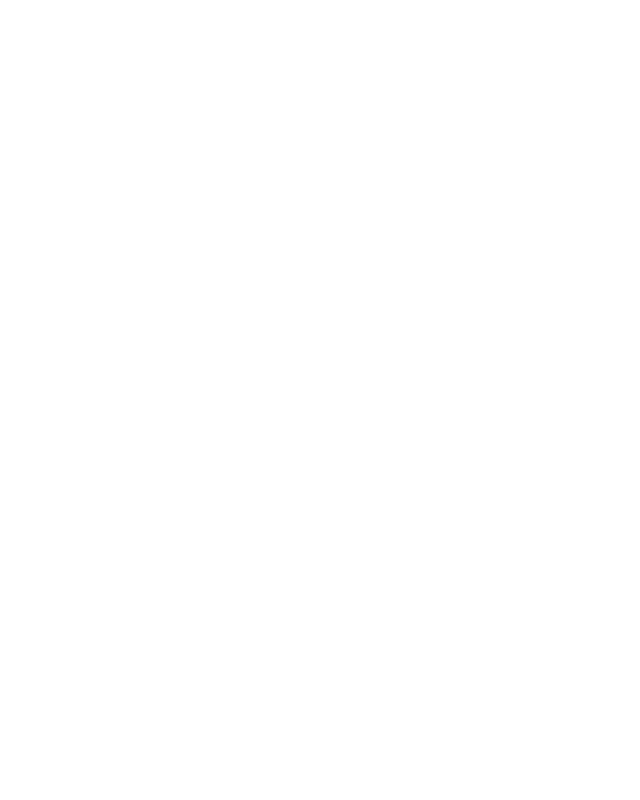
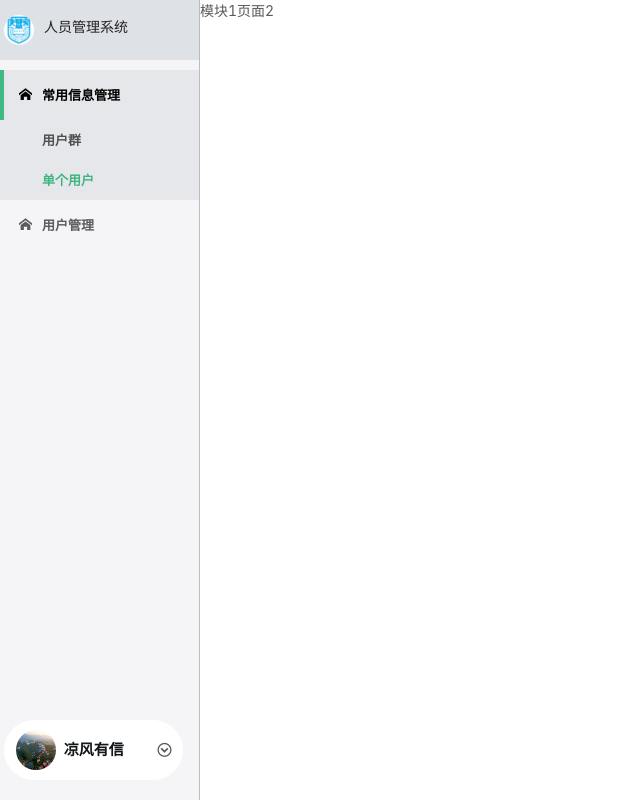
Before and after one commit to InTheWind1115/manageWeb, a Vue app: page /index/module1page2 in a window 1280 px wide. Shown: the whole page, without its empty margins (0-640 px from the left). Built offline with nearby package versions, Linux system fonts and the light colour scheme.

Commit message:
完善2级菜单栏

```diff
--- a/src/components/menu/menuCustom.vue
+++ b/src/components/menu/menuCustom.vue
@@ -2,8 +2,18 @@
   <div class="menu-root">
     <div class="menu">
       <menu-logo></menu-logo>
-      <menu-item path="/index/home" icon="" name="权限管理" index=0></menu-item>
-<!--      <menu-item path="/index/cc" icon="" name="权限管hjh理" index="1"></menu-item>-->
+      <menu-item path="/index/home" icon="" name="常用信息管理" index=0>
+        <template v-slot:body>
+          <sub-menu path="/index/module1page1" title="用户群"></sub-menu>
+          <sub-menu path="/index/module1page2" title="单个用户"></sub-menu>
+        </template>
+      </menu-item>
+      <menu-item path="/index/cc" icon="" name="用户管理" index="1">
+        <template v-slot:body>
+          <sub-menu path="/index/module2page1" title="用户群"></sub-menu>
+          <sub-menu path="/index/module2page2" title="单个用户"></sub-menu>
+        </template>
+      </menu-item>
 <!--      <menu-item path="/789" icon="" name="权限管j理" index="2"></menu-item>-->
 <!--      <menu-item path="/789" icon="" name="权限管j理" index="3"></menu-item>-->
       <menu-profile></menu-profile>
@@ -18,12 +28,14 @@
   import menuItem from "./menuItem/menuItem";
   import menuProfile from "./menuProfile/menuProfile";
   import menuLogo from "./menuLogo/menuLogo";
+  import subMenu from "./subMenu/subMenu";
   export default {
     name: "Menu",
     components: {
       menuItem,
       menuProfile,
-      menuLogo
+      menuLogo,
+      subMenu
     },
     mounted() {
       // this.$router.push('/login')
--- a/src/components/menu/menuItem/menuItem.vue
+++ b/src/components/menu/menuItem/menuItem.vue
@@ -1,24 +1,22 @@
 <template>
   <div class="menu-item select" @click="changeRouter" :class="selectedClass">
-    <div class="menu-item-title" @click="showSubMenu">
+    <div class="menu-item-title">
       <div class="menu-item-line"></div>
       <div class="menu-item-icon">{{icon}}</div>
       <div class="menu-item-name">{{name}}</div>
     </div>
     <div class="menu-item-sub">
-      <slot>
-        <sub-menu path="/index/home/test" title="子菜单栏"></sub-menu>
+      <slot name="body">
+<!--        <sub-menu path="/index/home/test" title="子菜单栏"></sub-menu>-->
       </slot>
     </div>
   </div>
 </template>
 
 <script>
-  import subMenu from "@/components/menu/subMenu/subMenu";
   export default {
     name: "menuItem",
     components: {
-      subMenu
     },
     props: {
       path: {
@@ -40,17 +38,21 @@
     },
     methods: {
       changeRouter() {
-        this.$router.push(this.path);
+        this.$store.commit(
+          'changeMenuIndex', this.index
+        );
       },
-      showSubMenu() {
-        let subMenu = document.getElementsByClassName('menu-item-sub')[this.index];
-        subMenu.style.display = subMenu.style.display === 'none' ? 'block' : 'none';
-        // alert("sdfsdf")
-      }
+      // showSubMenu() {
+      //   let subMenu = document.getElementsByClassName('menu-item-sub')[this.index];
+      //   subMenu.style.display = subMenu.style.display === 'none' ? 'block' : 'none';
+      //   // alert("sdfsdf")
+      // }
     },
     computed: {
       selectedClass() {
-        return {'menu-item-selected': this.$route.path.indexOf(this.path) === -1? false : true};
+        // alert(this.$store.state.menuIndex === 0)
+        // alert(this.index == 0)
+        return {'menu-item-selected': this.$store.state.menuIndex == this.index ? true : false};
       }
     }
   }
@@ -90,9 +92,9 @@
     }
 
     .menu-item-sub {
-      display: block;
+      display: none;
       width: 100%;
-      height: 40px;
+      /*height: 40px;*/
     }
   }
 
@@ -108,6 +110,10 @@
   .menu-item-selected {
     background-color: #e6e7ea;
 
+    .menu-item-sub {
+      display: block;
+    }
+
     .menu-item-line {
       background-color: #42b983;
     }
--- a/src/components/menu/subMenu/subMenu.vue
+++ b/src/components/menu/subMenu/subMenu.vue
@@ -1,5 +1,5 @@
 <template>
-  <div class="submenu" @click="changeRouter">
+  <div class="submenu" @click="changeRouter" :class="submenuClass">
     {{title}}
   </div>
 </template>
@@ -19,8 +19,12 @@
     },
     methods: {
       changeRouter() {
-        alert(this.path);
         this.$router.push(this.path);
+      }
+    },
+    computed: {
+      submenuClass() {
+        return {'submenu-selected': this.$route.path.indexOf(this.path) === -1 ? false : true}
       }
     }
   }
@@ -40,4 +44,8 @@
   .submenu:hover {
     color: #41b580;
   }
+
+  .submenu-selected {
+    color: #41b580;
+  }
 </style>
--- a/src/router/index.js
+++ b/src/router/index.js
@@ -1,12 +1,20 @@
 import Vue from 'vue'
 import VueRouter from 'vue-router'
-import Home from '../views/Home.vue'
 import Login from "../views/login/Login";
 const Index = () => import('../views/index/Index')
+const Module1Page1 = () => import('../views/module1/Module1Page1')
+const Module1Page2 = () => import('../views/module1/Module1Page2')
+const Module2Page1 = () => import('../views/module2/Module2Page1')
+const Module2Page2 = () => import('../views/module2/Module2Page2')
 
 Vue.use(VueRouter)
 
 const routes = [
+  {
+    path: '/',
+    // name: 'login',
+    component: Login
+  },
   {
     path: '/login',
     component: Login
@@ -16,16 +24,22 @@
     component: Index,
     children: [
       {
-        path: '/index/home',
-        name: 'home',
-        component: Home
-      }
+        path: '/index/module1page1',
+        component: Module1Page1
+      },
+      {
+        path: '/index/module1page2',
+        component: Module1Page2
+      },
+      {
+        path: '/index/module2page1',
+        component: Module2Page1
+      },
+      {
+        path: '/index/module2page2',
+        component: Module2Page2
+      },
     ]
-  },
-  {
-    path: '/',
-    name: 'login',
-    component: Login
   },
   {
     path: '/about',
--- a/src/store/index.js
+++ b/src/store/index.js
@@ -5,8 +5,13 @@
 
 export default new Vuex.Store({
   state: {
+    menuIndex: 0,
   },
   mutations: {
+    changeMenuIndex(state, index) {
+      state.menuIndex = index;
+      // alert(state.menuIndex)
+    }
   },
   actions: {
   },
--- a/src/views/login/Login.vue
+++ b/src/views/login/Login.vue
@@ -26,7 +26,7 @@
         </div>
 
         <div class="login-box-right-footer">
-          <div class="login-box-right-footer-btn">
+          <div class="login-box-right-footer-btn" @click="login">
             登录
           </div>
         </div>
@@ -39,7 +39,12 @@
 
 <script>
   export default {
-    name: "Login"
+    name: "Login",
+    methods: {
+      login() {
+        this.$router.push("/index");
+      }
+    }
   }
 </script>
 
--- /dev/null
+++ b/src/views/module1/Module1Page1.vue
@@ -0,0 +1,13 @@
+<template>
+  <div>模块1页面1</div>
+</template>
+
+<script>
+  export default {
+    name: "Module1Page1"
+  }
+</script>
+
+<style scoped>
+
+</style>
--- /dev/null
+++ b/src/views/module1/Module1Page2.vue
@@ -0,0 +1,13 @@
+<template>
+  <div>模块1页面2</div>
+</template>
+
+<script>
+  export default {
+    name: "Module1Page2"
+  }
+</script>
+
+<style scoped>
+
+</style>
--- /dev/null
+++ b/src/views/module2/Module2Page1.vue
@@ -0,0 +1,13 @@
+<template>
+  <div>模块2页面1</div>
+</template>
+
+<script>
+  export default {
+    name: "Module1Page1"
+  }
+</script>
+
+<style scoped>
+
+</style>
--- /dev/null
+++ b/src/views/module2/Module2Page2.vue
@@ -0,0 +1,13 @@
+<template>
+  <div>模块2页面2</div>
+</template>
+
+<script>
+  export default {
+    name: "Module1Page2"
+  }
+</script>
+
+<style scoped>
+
+</style>
```
